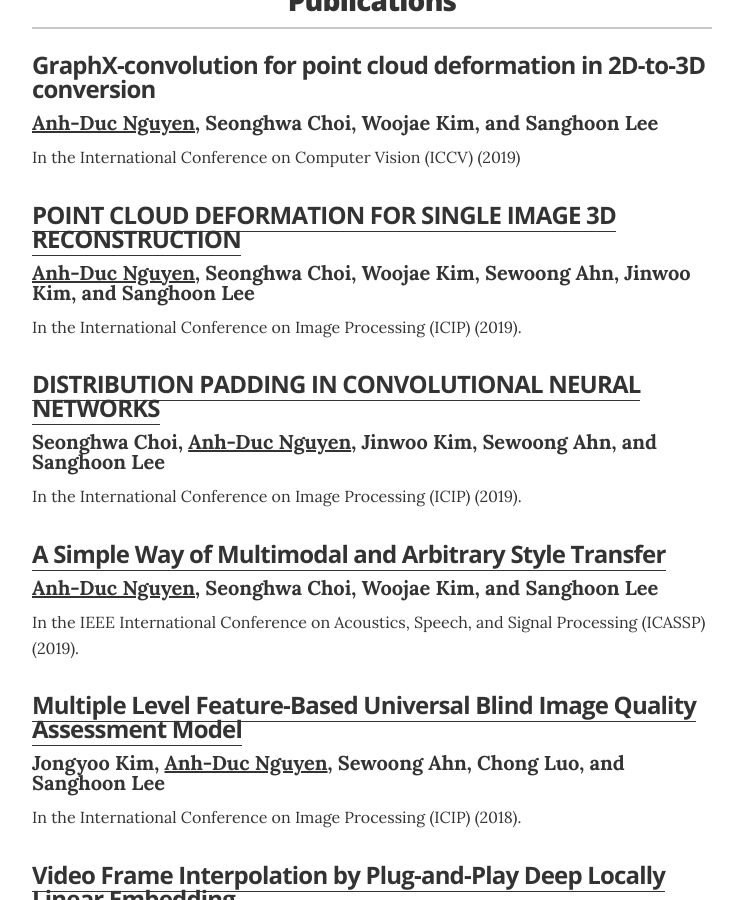
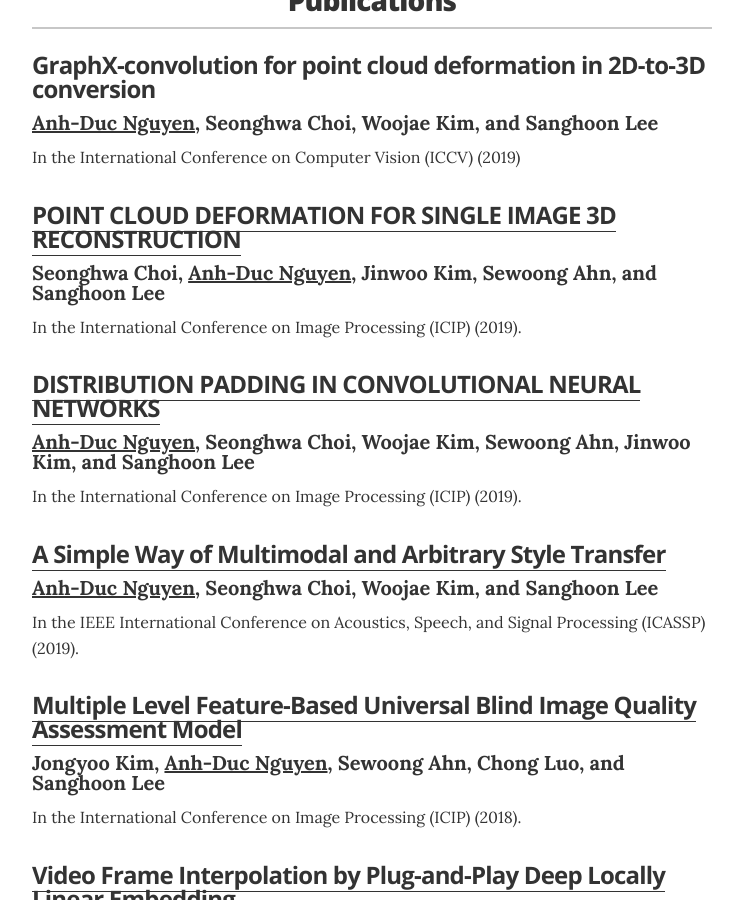
Before and after one commit to justanhduc/justanhduc.github.io, a Jekyll site: the page built from resume.html, in a window 1280 px wide and 900 px high, scrolled down 1205 px. Shown: the whole window, without its empty margins (268-1011 px from the left). Built offline with Jekyll 4.4.1, drawn with Linux system fonts in a browser that asks for light colours.

```diff
--- a/_data/publications.yml
+++ b/_data/publications.yml
@@ -4,12 +4,12 @@
   note: In the International Conference on Computer Vision (ICCV) (2019)
 
 - title: POINT CLOUD DEFORMATION FOR SINGLE IMAGE 3D RECONSTRUCTION
-  authors: <u>Anh-Duc Nguyen</u>, Seonghwa Choi, Woojae Kim, Sewoong Ahn, Jinwoo Kim, and Sanghoon Lee
+  authors: Seonghwa Choi, <u>Anh-Duc Nguyen</u>, Jinwoo Kim, Sewoong Ahn, and Sanghoon Lee
   url: "https://cmsworkshops.com/ICIP2019/Papers/ViewPaper.asp?PaperNum=2737"
   note: In the International Conference on Image Processing (ICIP) (2019).
 
 - title: DISTRIBUTION PADDING IN CONVOLUTIONAL NEURAL NETWORKS
-  authors: Seonghwa Choi, <u>Anh-Duc Nguyen</u>, Jinwoo Kim, Sewoong Ahn, and Sanghoon Lee
+  authors: <u>Anh-Duc Nguyen</u>, Seonghwa Choi, Woojae Kim, Sewoong Ahn, Jinwoo Kim, and Sanghoon Lee
   url: "https://cmsworkshops.com/ICIP2019/Papers/ViewPaper.asp?PaperNum=2731"
   note: In the International Conference on Image Processing (ICIP) (2019).
 
```
